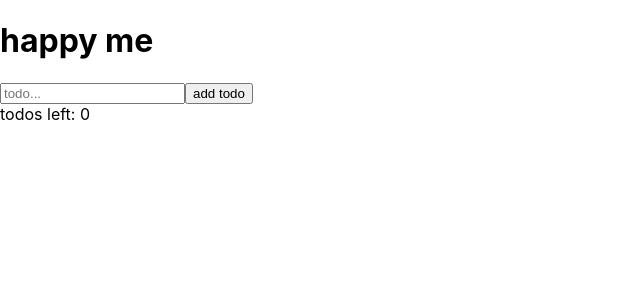
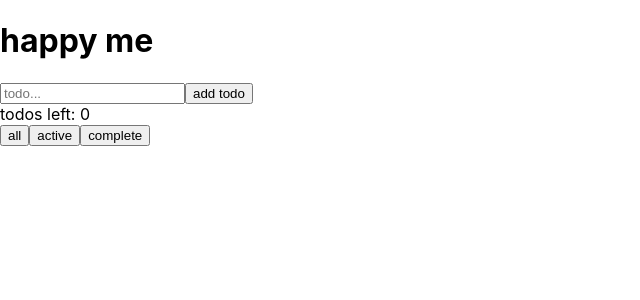
Before and after one commit to itsRealoj/to-do-list, a React (Create React App) app: page / in a window 1280 px wide. Shown: the top 300 px of the page, without its empty margins (0-640 px from the left). Built offline with nearby package versions, Linux system fonts and the light colour scheme.

Commit message:
created functions to handle to states

```diff
--- a/src/TodoList.js
+++ b/src/TodoList.js
@@ -4,7 +4,8 @@ import Todo from './Todo';
 
 export default class TodoList extends React.Component {
     state = {
-        todos: []
+        todos: [],
+        todosToshow: 'all'
     };
 
     addTodo = todo => {
@@ -12,6 +13,12 @@ export default class TodoList extends React.Component {
             todos: [todo, ...this.state.todos]
         });
     };
+
+    updateTodoToShow = (s) => {
+        this.setState({
+            todoToShow: s
+        })
+    }
 
     toggleComplete = (id) => {
         this.setState({
@@ -32,7 +39,18 @@ export default class TodoList extends React.Component {
 
 
     render() {
-        console.log(`This is: ${typeof(Todo)}`)
+        let todos = [];
+
+        if (this.state.todoToShow === 'all') {
+            todos = this.state.todos;
+        }
+        else if (this.state.todoToShow === 'active') {
+            todos = this.state.todos.filter(todo => !todo.complete);
+        }
+        else if (this.state.todoToShow === 'complete') {
+            todos = this.state.todos.filter(todo => todo.complete);
+        }
+
         return(
             <div>
                 <TodoForm  onSubmit={this.addTodo} />
@@ -43,7 +61,12 @@ export default class TodoList extends React.Component {
                         todo={todo}
                     />
                 ))}
-                <div>todos left: {this.state.todos.filter(todo => !todo.complete).length}</div>
+                <div>
+                    todos left: {this.state.todos.filter(todo => !todo.complete).length}
+                </div>
+                <button onClick={() => this.updateTodoToShow('all')}>all</button>
+                <button onClick={() => this.updateTodoToShow('active')}>active</button>
+                <button onClick={() => this.updateTodoToShow('complete')}>complete</button>
             </div>
         )
     }
```
